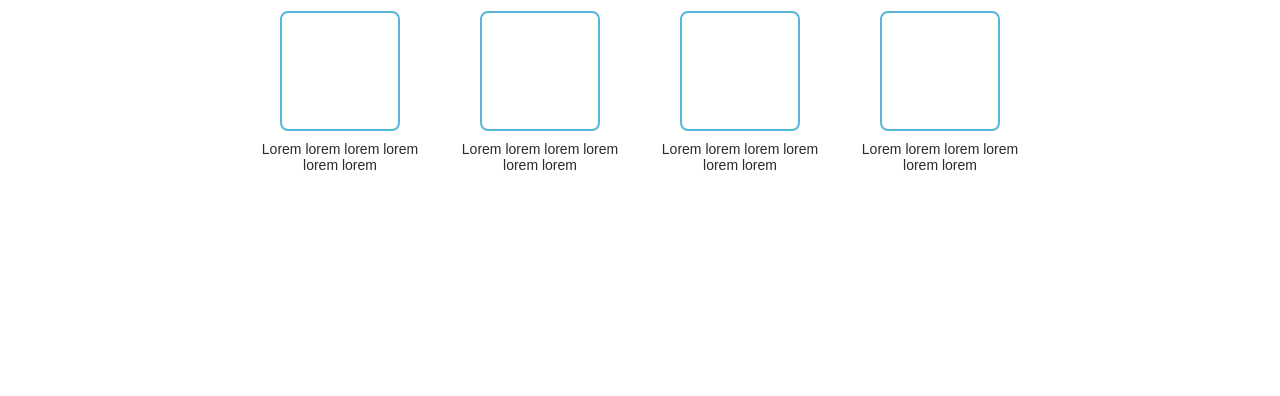
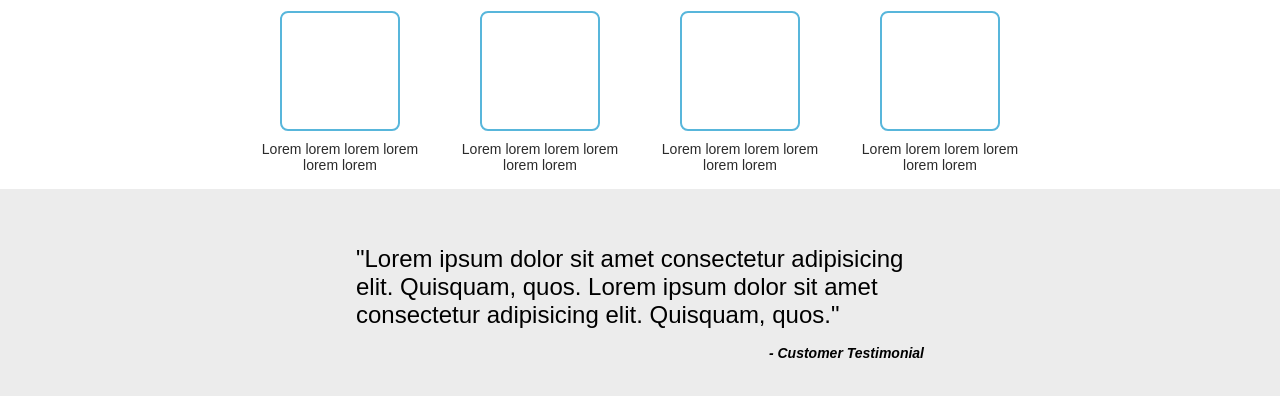
Before and after one commit to Ghost-Developmentx/landing-page, a plain HTML site: page index.html in a window 1280 px wide. Shown: the part 492-888 px from the top of the page. Before the commit the page ends 800 px from the top, so only its background shows below. Drawn offline with Linux system fonts and the light colour scheme.

Commit message:
Complete Section 3, Add Quote using Flex

```diff
--- a/index.html
+++ b/index.html
@@ -52,6 +52,16 @@
           </div>
         </div>
       </div>
+      <div class="section3">
+        <div class="quote">
+          <h2>
+            "Lorem ipsum dolor sit amet consectetur adipisicing elit. Quisquam,
+            quos. Lorem ipsum dolor sit amet consectetur adipisicing elit.
+            Quisquam, quos."
+          </h2>
+          <p>- Customer Testimonial</p>
+        </div>
+      </div>
     </div>
   </body>
 </html>
--- a/styles.css
+++ b/styles.css
@@ -29,6 +29,40 @@ body {
     width: 100%;
     justify-content: center;
     align-items: center;
+}
+
+.section3 {
+    background-color: rgb(236, 236, 236);
+    color: rgb(0, 0, 0);
+    display: flex;
+    flex-direction: column;
+    overflow: auto;
+    justify-content: center;
+    align-items: center;
+    width: 100%;
+    padding: 40px;
+}
+
+.quote {
+    display: flex;
+    flex-direction: column;
+    justify-content: center;
+    align-items: center;
+    padding: 16px;
+    max-width: 600px;
+    margin: 0 auto;
+}
+
+.quote p {
+    margin-left: auto;
+    font-style: italic;
+    font-weight: 700;
+}
+
+.quote h2 {
+    font-size: 1.5rem;
+    margin-bottom: 1rem;
+    font-weight: 100;
 }
 
 .title {
```
